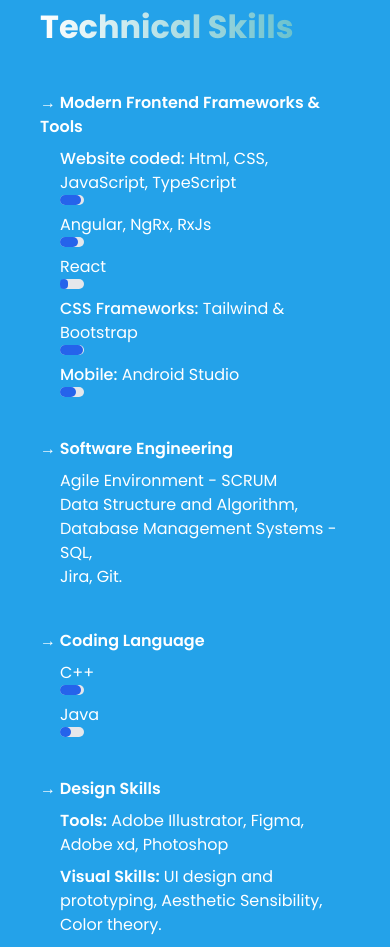
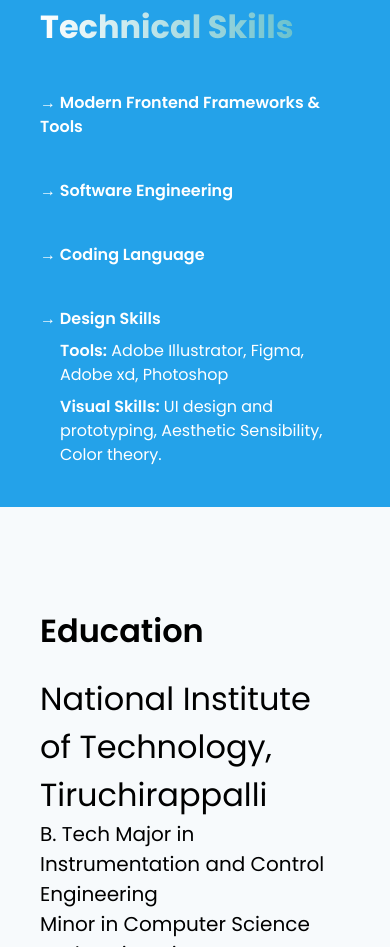
Before and after one commit to manoranjan99/manoranjan-website, a website: page src/home.html in a window 390 px wide. Shown: the part 948-1895 px from the top of the page. Drawn offline with Linux system fonts and the light colour scheme.

Commit message:
removed progessbar for small screens

```diff
--- a/src/home.html
+++ b/src/home.html
@@ -131,7 +131,7 @@
 
             <div class="ml-5">
 
-            <div class="sm:flex mt-2 items-center">
+            <div class="hidden sm:flex mt-2 items-center">
               <div><span class="font-medium">Website coded:</span> Html, CSS, JavaScript, TypeScript</div>
 
               <div class="w-1/12 sm:ml-5 bg-gray-200 rounded-full h-2.5 dark:bg-gray-700">
@@ -140,7 +140,7 @@
 
             </div>
 
-            <div class="sm:flex mt-2 items-center">
+            <div class="hidden sm:flex mt-2 items-center">
               <div>Angular, NgRx, RxJs</div>
 
               <div class="w-1/12 sm:ml-5 bg-gray-200 rounded-full h-2.5 dark:bg-gray-700">
@@ -149,7 +149,7 @@
 
             </div>
 
-            <div class="sm:flex mt-2 items-center">
+            <div class="hidden sm:flex mt-2 items-center">
               <div>React</div>
 
               <div class="w-1/12 sm:ml-5 bg-gray-200 rounded-full h-2.5 dark:bg-gray-700">
@@ -158,7 +158,7 @@
 
             </div>
 
-            <div class="sm:flex mt-2 items-center">
+            <div class="hidden sm:flex mt-2 items-center">
               <div><span class="font-medium">CSS Frameworks:</span> Tailwind & Bootstrap </div>
 
               <div class="w-1/12 sm:ml-5 bg-gray-200 rounded-full h-2.5 dark:bg-gray-700">
@@ -167,7 +167,7 @@
 
             </div>
 
-            <div class="sm:flex mt-2 items-center">
+            <div class="hidden sm:flex mt-2 items-center">
               <div><span class="font-medium">Mobile:</span> Android Studio</div>
 
               <div class="w-1/12 sm:ml-5 bg-gray-200 rounded-full h-2.5 dark:bg-gray-700">
@@ -185,7 +185,7 @@
 
             <div class="ml-5">
 
-            <div class="sm:flex mt-2 items-center">
+            <div class="hidden sm:flex mt-2 items-center">
               <div>Agile Environment - SCRUM<br> Data Structure and Algorithm, Database Management Systems - SQL,<br> Jira, Git.</div>
             </div>
 
@@ -198,7 +198,7 @@
 
             <div class="ml-5">
 
-            <div class="sm:flex mt-2 items-center">
+            <div class="hidden sm:flex mt-2 items-center">
               <div>C++</div>
 
               <div class="w-1/12 sm:ml-5 bg-gray-200 rounded-full h-2.5 dark:bg-gray-700">
@@ -207,7 +207,7 @@
 
             </div>
 
-            <div class="sm:flex mt-2 items-center">
+            <div class="hidden sm:flex mt-2 items-center">
               <div>Java</div>
 
               <div class="w-1/12 sm:ml-5 bg-gray-200 rounded-full h-2.5 dark:bg-gray-700">
```
